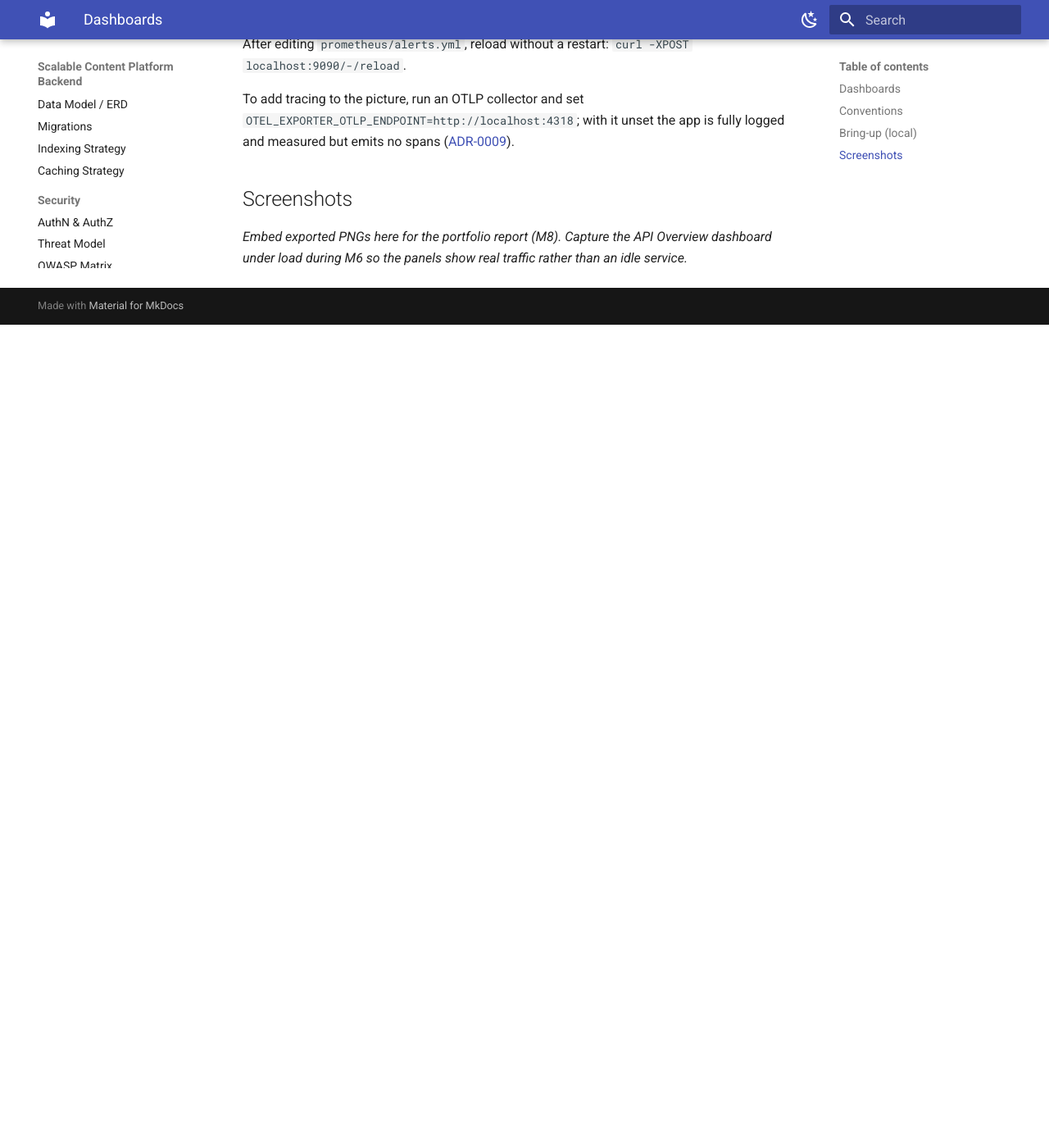
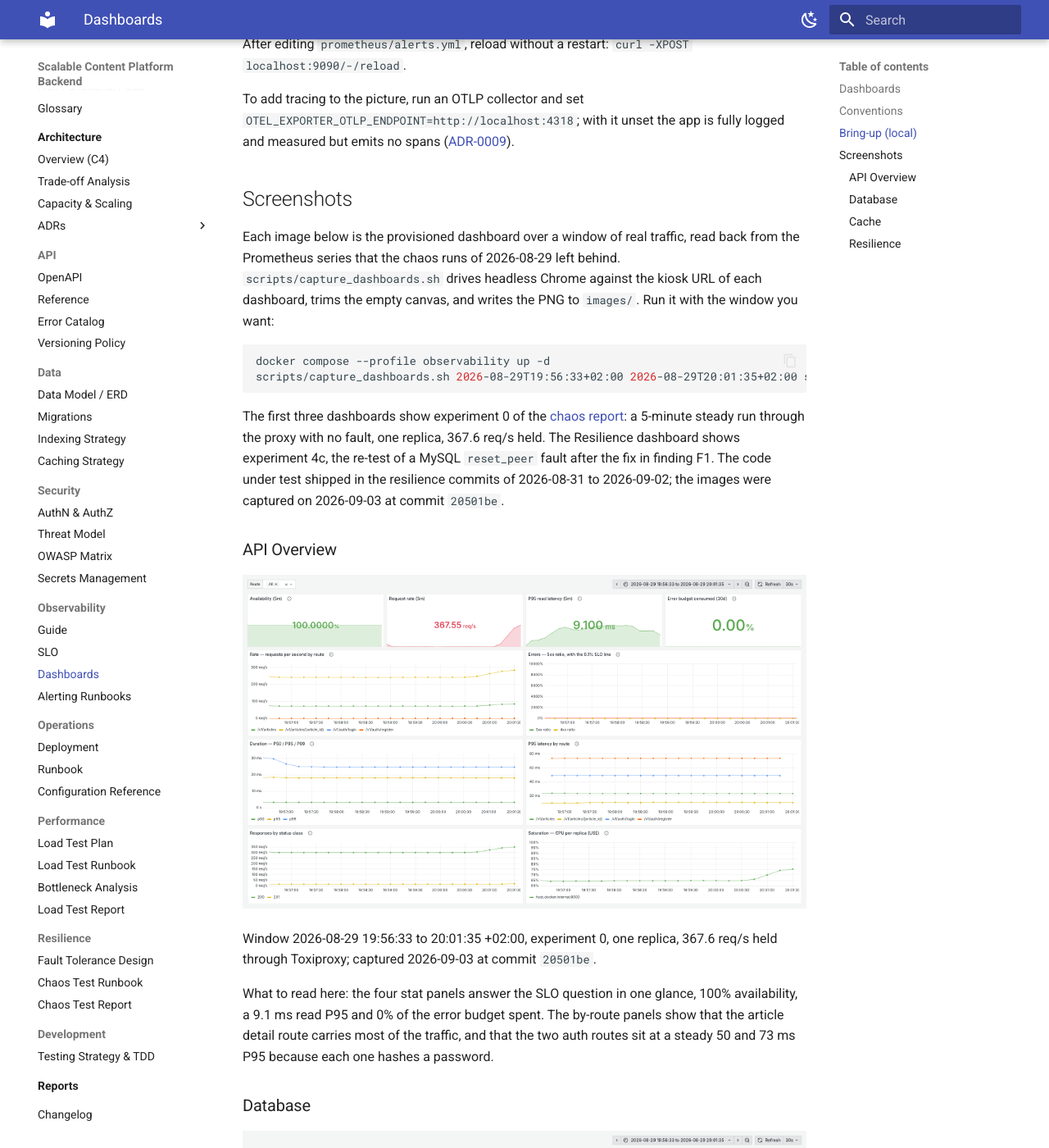
Before and after one commit to sibomana-si/scalable-content-platform, an MkDocs documentation site: the page built from docs/observability/dashboards.md, in a window 1280 px wide and 1400 px high, scrolled down 2925 px. Shown: the whole window at 82% size. Built offline with MkDocs 1.6.1 and Material for MkDocs 9.7.7, drawn with Linux system fonts in a browser that asks for light colours; before the commit the page ends 3321 px from its top, so only the background shows below that; some of the changed text lies outside the part shown.

Commit message:
capture the dashboards under load for the report

````diff
--- a/docs/observability/dashboards.md
+++ b/docs/observability/dashboards.md
@@ -1,6 +1,6 @@
 # Dashboards Catalog
 
-> **Status:** ✅ Approved · **Owner:** Simon Sibomana · **Last updated:** 2026-09-07
+> **Status:** ✅ Approved · **Owner:** Simon Sibomana · **Last updated:** 2026-09-09
 
 What each Grafana dashboard shows and how to read it.
 
@@ -95,5 +95,68 @@
 measured but emits no spans ([ADR-0009](../architecture/adr/0009-observability-stack.md)).
 
 ## Screenshots
-_Embed exported PNGs here for the portfolio report (M8). Capture the API Overview dashboard
-under load during M6 so the panels show real traffic rather than an idle service._
+
+Each image below is the provisioned dashboard over a window of real traffic, read back from the
+Prometheus series that the chaos runs of 2026-08-29 left behind. `scripts/capture_dashboards.sh`
+drives headless Chrome against the kiosk URL of each dashboard, trims the empty canvas, and
+writes the PNG to `images/`. Run it with the window you want:
+
+```bash
+docker compose --profile observability up -d
+scripts/capture_dashboards.sh 2026-08-29T19:56:33+02:00 2026-08-29T20:01:35+02:00 scp-api-overview
+```
+
+The first three dashboards show experiment 0 of the
+[chaos report](../resilience/chaos-test-report.md): a 5-minute steady run through the proxy with
+no fault, one replica, 367.6 req/s held. The Resilience dashboard shows experiment 4c, the
+re-test of a MySQL `reset_peer` fault after the fix in finding F1. The code under test shipped in
+the resilience commits of 2026-08-31 to 2026-09-02; the images were captured on 2026-09-03 at
+commit `20501be`.
+
+### API Overview
+
+![API Overview dashboard over the steady run of 2026-08-29](images/api-overview.png)
+
+Window 2026-08-29 19:56:33 to 20:01:35 +02:00, experiment 0, one replica, 367.6 req/s held
+through Toxiproxy; captured 2026-09-03 at commit `20501be`.
+
+What to read here: the four stat panels answer the SLO question in one glance, 100% availability,
+a 9.1 ms read P95 and 0% of the error budget spent. The by-route panels show that the article
+detail route carries most of the traffic, and that the two auth routes sit at a steady 50 and
+73 ms P95 because each one hashes a password.
+
+### Database
+
+![Database dashboard over the steady run of 2026-08-29](images/database.png)
+
+Window 2026-08-29 19:56:33 to 20:01:35 +02:00, experiment 0, one replica, 367.6 req/s held
+through Toxiproxy; captured 2026-09-03 at commit `20501be`.
+
+What to read here: statements per request is the panel that says whether the cache works, and it
+reads 0.50 because most reads never reach MySQL. The pool panels show at most 3 of 10 connections
+in use, a 30% peak, which is the headroom the capacity model predicted for one replica.
+
+### Cache
+
+![Cache dashboard over the steady run of 2026-08-29](images/cache.png)
+
+Window 2026-08-29 19:56:33 to 20:01:35 +02:00, experiment 0, one replica, 367.6 req/s held
+through Toxiproxy; captured 2026-09-03 at commit `20501be`.
+
+What to read here: the overall hit ratio is 71.5%, and the panel by `entity` explains it. The
+article cache hits 86% of the time and the list cache 9%, which is finding F3 of the
+[bottleneck analysis](../performance/bottleneck-analysis.md). Degraded operations stay at zero,
+which is what a healthy Redis looks like.
+
+### Resilience
+
+![Resilience dashboard over experiment 4c of 2026-08-29](images/resilience.png)
+
+Window 2026-08-29 20:47:33 to 20:52:38 +02:00, experiment 4c, MySQL `reset_peer` through
+Toxiproxy, one replica, 350 req/s held; captured 2026-09-03 at commit `20501be`.
+
+What to read here: the breaker state for MySQL sits at 2 (open) for the length of the fault while
+the Redis breaker stays closed, and the transitions panel counts each half-open probe that failed.
+Degraded responses by reason show `breaker_open` climbing to 66 per second as the cache empties,
+and the in-flight panel never rises above 4 against a ceiling of 90, which is the proof that a
+refused connection no longer queues callers.
````
Also changed, not shown: README.md (+6 -0 lines), docs/CHANGELOG.md (+6 -0 lines), docs/observability/images/api-overview.png (added), docs/observability/images/cache.png (added), docs/observability/images/database.png (added), docs/observability/images/resilience.png (added), 2 other files.
